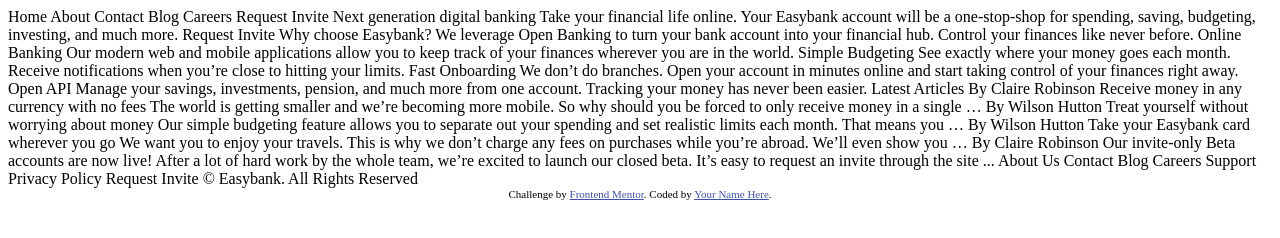
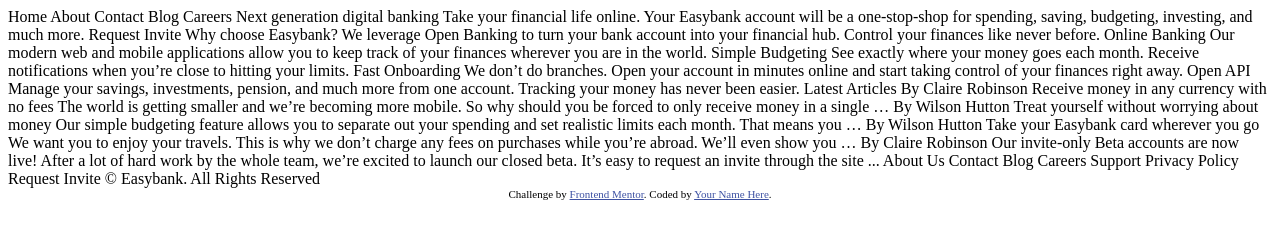
Before and after one commit to Arlene404/easy-banking, a plain HTML site: page text.html in a window 1280 px wide. Drawn offline with Linux system fonts and the light colour scheme.

Commit message:
new homepage

```diff
--- a/text.html
+++ b/text.html
@@ -22,7 +22,7 @@
   Blog
   Careers
 
-  Request Invite
+  <!-- Request Invite -->
 
 
 
```
